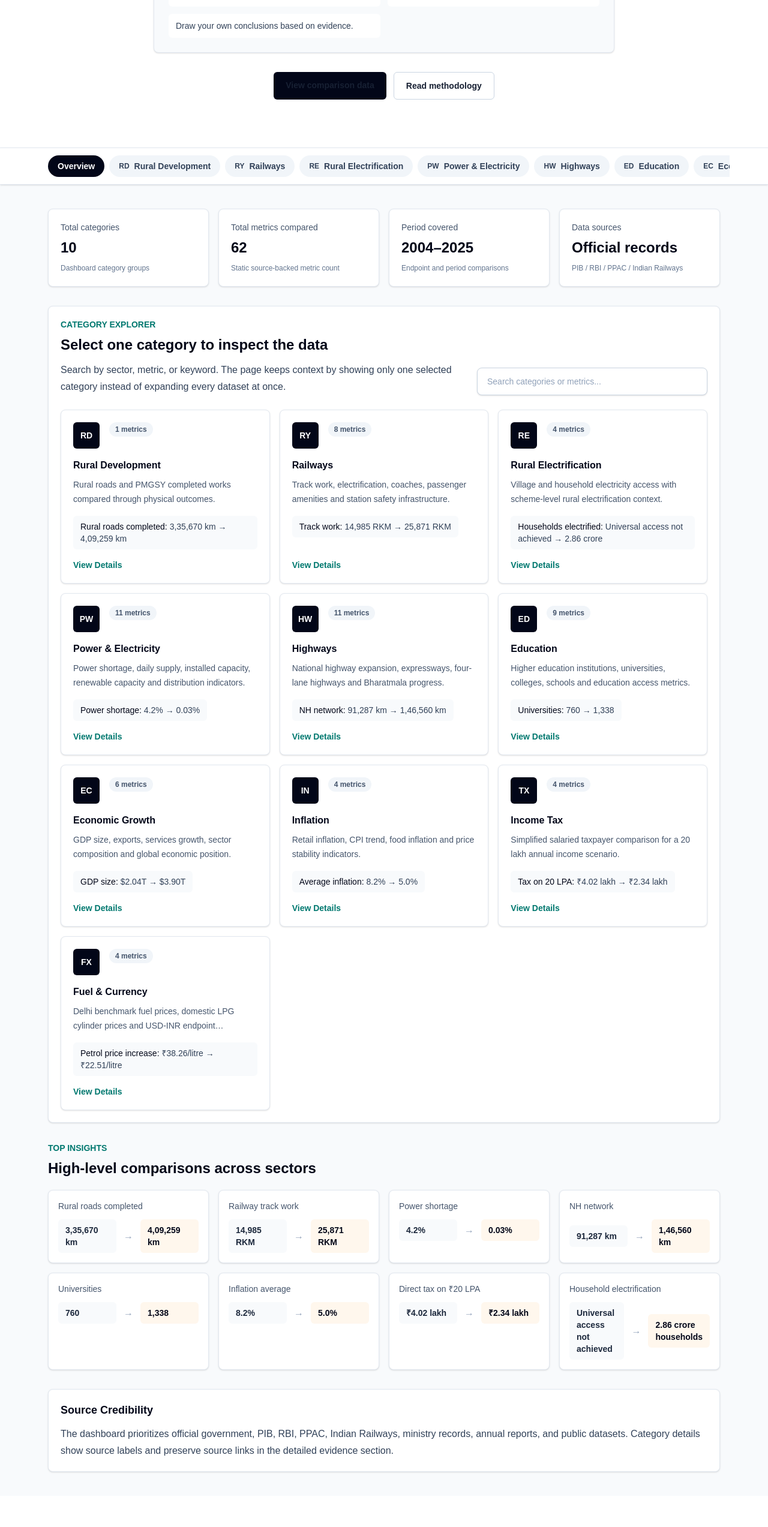
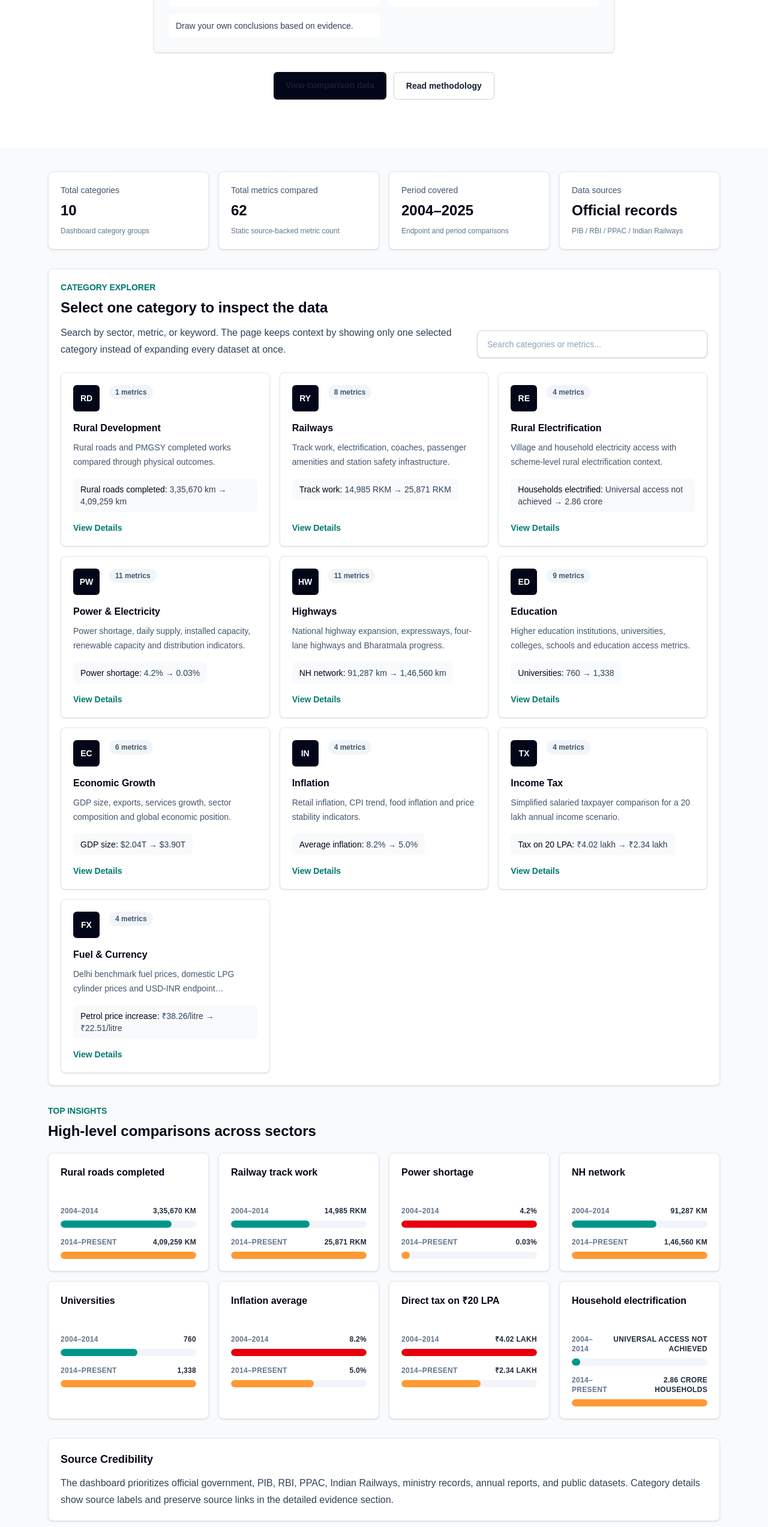
Before and after one commit to vaibhav-upbytes/nationbuildingindex, a Next.js app: page / in a window 1280 px wide. Shown: the part 679-3225 px from the top of the page at 60% size. Built offline with nearby package versions, Linux system fonts and the light colour scheme.

Commit message:
feat: improve top insights visualization

```diff
--- a/src/components/CategorySelector.tsx
+++ /dev/null
@@ -1,51 +0,0 @@
-import type { CategorySummary } from "@/data/categories";
-
-type CategorySelectorProps = {
-  categories: CategorySummary[];
-  selectedId: string | null;
-  onSelect: (id: string) => void;
-  onOverview: () => void;
-};
-
-export function CategorySelector({
-  categories,
-  selectedId,
-  onSelect,
-  onOverview,
-}: CategorySelectorProps) {
-  return (
-    <nav
-      aria-label="Category selector"
-      className="sticky top-0 z-20 border-y border-slate-200 bg-white/95 shadow-sm backdrop-blur"
-    >
-      <div className="mx-auto flex max-w-6xl gap-2 overflow-x-auto px-4 py-3">
-        <button
-          type="button"
-          onClick={onOverview}
-          className={`shrink-0 rounded-full px-4 py-2 text-sm font-semibold transition focus:outline-none focus:ring-2 focus:ring-teal-600 focus:ring-offset-2 ${
-            selectedId === null
-              ? "bg-slate-950 text-white"
-              : "bg-slate-100 text-slate-700 hover:bg-slate-200"
-          }`}
-        >
-          Overview
-        </button>
-        {categories.map((category) => (
-          <button
-            key={category.id}
-            type="button"
-            onClick={() => onSelect(category.id)}
-            className={`inline-flex shrink-0 items-center gap-2 rounded-full px-4 py-2 text-sm font-semibold transition focus:outline-none focus:ring-2 focus:ring-teal-600 focus:ring-offset-2 ${
-              selectedId === category.id
-                ? "bg-teal-700 text-white"
-                : "bg-slate-100 text-slate-700 hover:bg-slate-200"
-            }`}
-          >
-            <span className="text-xs">{category.icon}</span>
-            {category.shortTitle ?? category.title}
-          </button>
-        ))}
-      </div>
-    </nav>
-  );
-}
--- a/src/components/DashboardExperience.tsx
+++ b/src/components/DashboardExperience.tsx
@@ -2,7 +2,6 @@
 
 import { useEffect, useMemo, useState } from "react";
 import { CategoryDetail } from "@/components/CategoryDetail";
-import { CategorySelector } from "@/components/CategorySelector";
 import { OverviewDashboard } from "@/components/OverviewDashboard";
 import { categories } from "@/data/categories";
 import { comparisonData } from "@/data/comparison-data";
@@ -111,13 +110,6 @@ export function DashboardExperience() {
 
   return (
     <>
-      <CategorySelector
-        categories={categories}
-        selectedId={selectedId}
-        onSelect={selectCategory}
-        onOverview={showOverview}
-      />
-
       {selectedCategory ? (
         <CategoryDetail
           category={selectedCategory}
--- a/src/components/OverviewDashboard.tsx
+++ b/src/components/OverviewDashboard.tsx
@@ -1,5 +1,4 @@
 import { CategoryCard } from "@/components/CategoryCard";
-import { KpiCard } from "@/components/KpiCard";
 import { SearchBox } from "@/components/SearchBox";
 import type { CategorySummary } from "@/data/categories";
 
@@ -45,6 +44,7 @@ const topInsights = [
     label: "Power shortage",
     before: "4.2%",
     after: "0.03%",
+    negativeIndicator: true,
   },
   {
     label: "NH network",
@@ -60,11 +60,13 @@ const topInsights = [
     label: "Inflation average",
     before: "8.2%",
     after: "5.0%",
+    negativeIndicator: true,
   },
   {
     label: "Direct tax on ₹20 LPA",
     before: "₹4.02 lakh",
     after: "₹2.34 lakh",
+    negativeIndicator: true,
   },
   {
     label: "Household electrification",
@@ -72,6 +74,75 @@ const topInsights = [
     after: "2.86 crore households",
   },
 ];
+
+function numericInsightValue(value: string) {
+  if (value.toLowerCase().includes("not achieved")) {
+    return 0;
+  }
+
+  const numeric = Number(value.replace(/[^0-9.-]/g, ""));
+
+  return Number.isFinite(numeric) ? Math.abs(numeric) : 0;
+}
+
+function InsightBarCard({
+  label,
+  before,
+  after,
+  negativeIndicator,
+}: {
+  label: string;
+  before: string;
+  after: string;
+  negativeIndicator?: boolean;
+}) {
+  const beforeValue = numericInsightValue(before);
+  const afterValue = numericInsightValue(after);
+  const maxValue = Math.max(beforeValue, afterValue, 1);
+  const beforeWidth = Math.max(6, (beforeValue / maxValue) * 100);
+  const afterWidth = Math.max(6, (afterValue / maxValue) * 100);
+
+  return (
+    <article className="rounded-lg border border-slate-200 bg-white p-5 shadow-sm">
+      <h3 className="min-h-12 text-base font-semibold leading-6 text-slate-950">
+        {label}
+      </h3>
+
+      <div
+        className="mt-5 space-y-4"
+        aria-label={`${label}: 2004 to 2014 ${before}, 2014 onwards ${after}`}
+      >
+        <div>
+          <div className="flex items-center justify-between gap-3 text-xs font-semibold uppercase tracking-wide text-slate-500">
+            <span>2004–2014</span>
+            <span className="text-right text-slate-800">{before}</span>
+          </div>
+          <div className="mt-2 h-3 overflow-hidden rounded-full bg-slate-100">
+            <div
+              className={`h-full rounded-full ${
+                negativeIndicator ? "bg-red-600" : "bg-teal-600"
+              }`}
+              style={{ width: `${beforeWidth}%` }}
+            />
+          </div>
+        </div>
+
+        <div>
+          <div className="flex items-center justify-between gap-3 text-xs font-semibold uppercase tracking-wide text-slate-500">
+            <span>2014–Present</span>
+            <span className="text-right text-slate-800">{after}</span>
+          </div>
+          <div className="mt-2 h-3 overflow-hidden rounded-full bg-slate-100">
+            <div
+              className="h-full rounded-full bg-[#ff9933]"
+              style={{ width: `${afterWidth}%` }}
+            />
+          </div>
+        </div>
+      </div>
+    </article>
+  );
+}
 
 export function OverviewDashboard({
   categories,
@@ -155,7 +226,7 @@ export function OverviewDashboard({
           </div>
           <div className="mt-5 grid gap-4 sm:grid-cols-2 lg:grid-cols-4">
             {topInsights.map((insight) => (
-              <KpiCard key={insight.label} {...insight} />
+              <InsightBarCard key={insight.label} {...insight} />
             ))}
           </div>
         </section>
```
